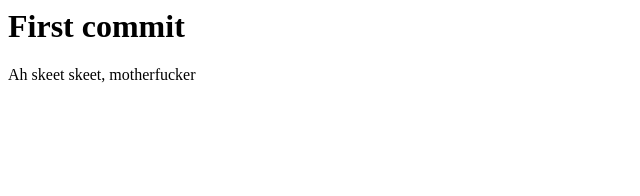
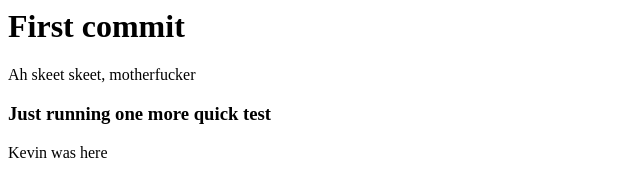
Before and after one commit to mjg3/speed_read, a plain HTML site: page index.html in a window 1280 px wide. Shown: the whole page, without its empty margins (0-640 px from the left). Drawn offline with Linux system fonts and the light colour scheme.

Commit message:
Merge remote-tracking branch 'origin/master'
# Conflicts:
#	index.html

```diff
--- a/index.html
+++ b/index.html
@@ -1,4 +1,9 @@
 <html>
 <h1> First commit </h1>
+
 <p>Ah skeet skeet, motherfucker</p>
+
+<h3> Just running one more quick test </h3>
+<p> Kevin was here </p>
+
 </html>
```
